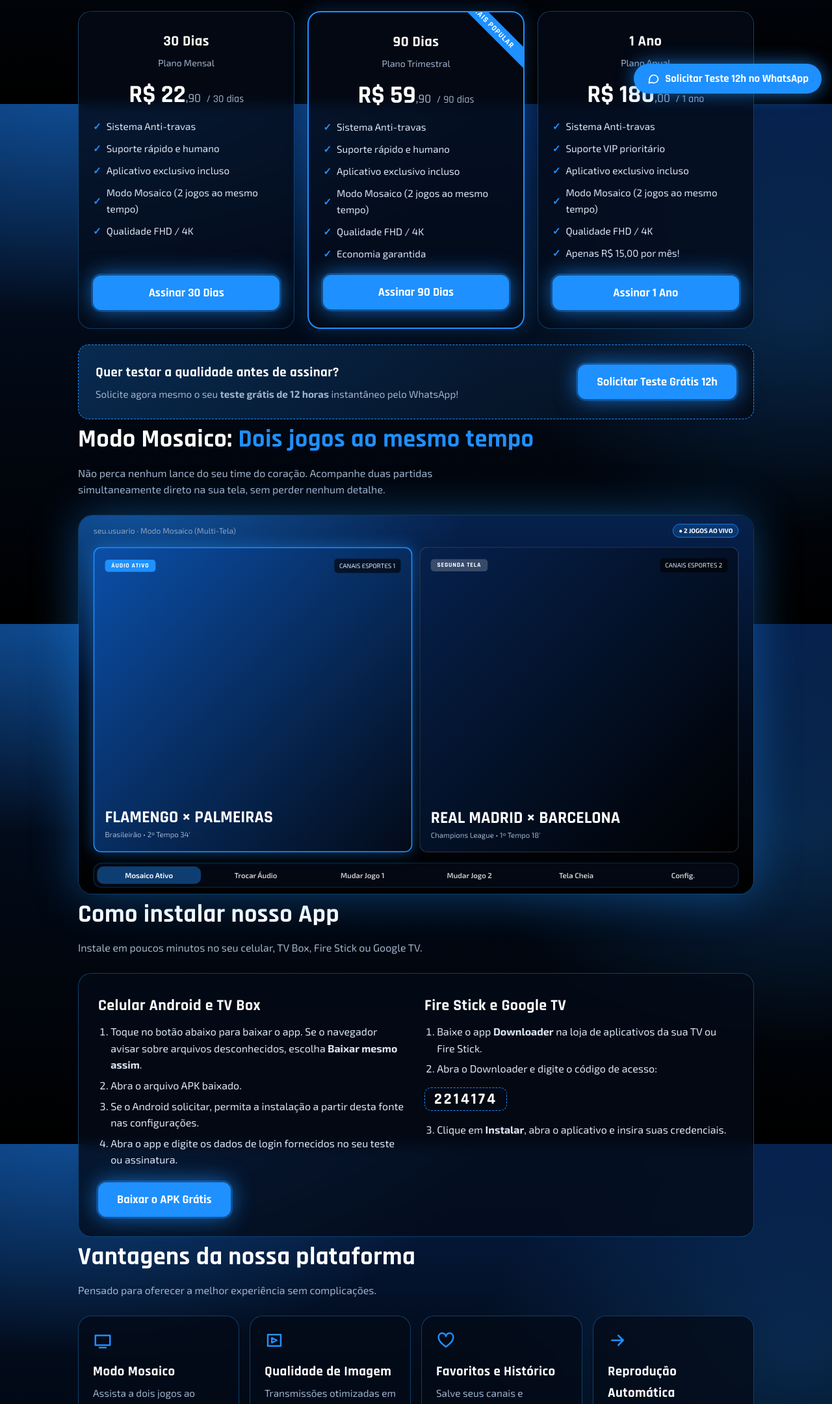
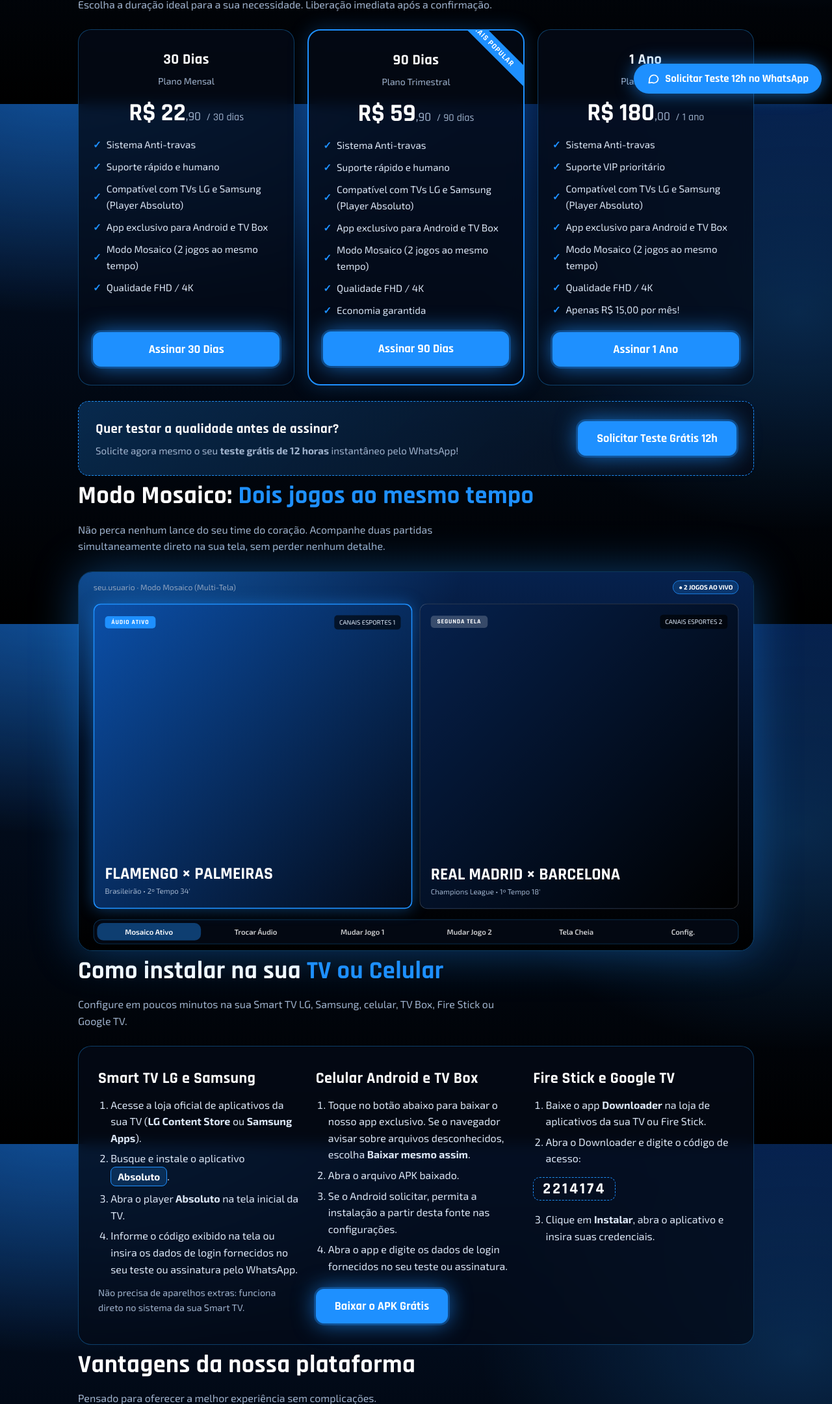
Before and after one commit to nextgentvrs/nextgen.tv, a plain HTML site: page index.html in a window 1280 px wide. Shown: the part 640-2800 px from the top of the page at 65% size. Drawn offline with Linux system fonts and the light colour scheme.

Commit message:
Update index.html

```diff
--- a/index.html
+++ b/index.html
@@ -57,11 +57,12 @@ h2{font-size:clamp(1.7rem,4vw,2.4rem);margin:0 0 8px}
 .nv span.on{background:rgba(30,144,255,.4);opacity:1}
 
 /* Baixar */
-.dl{padding:30px;display:grid;gap:26px;grid-template-columns:repeat(auto-fit,minmax(min(280px,100%),1fr))}
+.dl{padding:30px;display:grid;gap:26px;grid-template-columns:repeat(auto-fit,minmax(min(260px,100%),1fr))}
 .dl h3{margin:0 0 8px;font-size:1.5rem}
 ol{margin:0;padding-left:1.2rem;color:#dbe6f5}li{margin:6px 0}
 .note{color:var(--mut);font-size:.9rem;margin-top:12px}
 .code{display:inline-block;padding:2px 14px;border-radius:10px;border:1px dashed var(--ac);font:700 1.5rem Rajdhani,sans-serif;letter-spacing:3px;color:#fff}
+.app-tag{display:inline-block;padding:2px 10px;border-radius:8px;background:rgba(30,144,255,.2);border:1px solid var(--ac);color:#fff;font-weight:700;font-size:.95rem}
 .grid{display:grid;grid-template-columns:repeat(auto-fit,minmax(min(240px,100%),1fr));gap:16px}
 .c{padding:22px}
 .c h3{margin:10px 0 4px;font-size:1.3rem}.c p{margin:0;color:var(--mut);font-size:.96rem}
@@ -100,7 +101,7 @@ footer a{color:#cfe6ff}
 <section class="w hero">
   <span class="pill">⚡ Teste Grátis de 12 Horas sem Compromisso</span>
   <h1>Assista ao melhor conteúdo <span class="ac">sem travamentos.</span></h1>
-  <p>Escolha o plano ideal para você com sistema anti-travas, suporte rápido e humano, e aplicativo exclusivo pronto para Android, Google TV e Fire Stick.</p>
+  <p>Escolha o plano ideal para você com sistema anti-travas, suporte rápido e humano, e compatibilidade total com Smart TVs LG e Samsung (via player Absoluto), Android, Google TV e Fire Stick.</p>
   <div class="btns">
     <a class="btn pri so-site" href="https://wa.me/5551982218563?text=Ol%C3%A1!%20Gostaria%20de%20solicitar%20um%20teste%20gr%C3%A1tis%20de%2012%20horas." target="_blank" rel="noopener">
       <svg width="20" height="20" viewBox="0 0 24 24" fill="none" stroke="#fff" stroke-width="2.2" stroke-linecap="round" stroke-linejoin="round"><path d="M21 12a8 8 0 0 1-11.7 7L4 20l1.1-5A8 8 0 1 1 21 12z"/></svg>
@@ -108,7 +109,15 @@ footer a{color:#cfe6ff}
     </a>
     <a class="btn so-site" href="#planos">Ver Planos</a>
   </div>
-  <div class="badges"><span>Android</span><span>Google TV</span><span>Fire Stick</span><span>TV Box</span><span>Suporte 24h</span></div>
+  <div class="badges">
+    <span>Smart TV LG</span>
+    <span>Smart TV Samsung</span>
+    <span>Android</span>
+    <span>Google TV</span>
+    <span>Fire Stick</span>
+    <span>TV Box</span>
+    <span>Suporte 24h</span>
+  </div>
 </section>
 
 <!-- SEÇÃO DE PLANOS (DESTAQUE PRINCIPAL) -->
@@ -125,7 +134,8 @@ footer a{color:#cfe6ff}
         <ul class="plan-features">
           <li>Sistema Anti-travas</li>
           <li>Suporte rápido e humano</li>
-          <li>Aplicativo exclusivo incluso</li>
+          <li>Compatível com TVs LG e Samsung (Player Absoluto)</li>
+          <li>App exclusivo para Android e TV Box</li>
           <li>Modo Mosaico (2 jogos ao mesmo tempo)</li>
           <li>Qualidade FHD / 4K</li>
         </ul>
@@ -142,7 +152,8 @@ footer a{color:#cfe6ff}
         <ul class="plan-features">
           <li>Sistema Anti-travas</li>
           <li>Suporte rápido e humano</li>
-          <li>Aplicativo exclusivo incluso</li>
+          <li>Compatível com TVs LG e Samsung (Player Absoluto)</li>
+          <li>App exclusivo para Android e TV Box</li>
           <li>Modo Mosaico (2 jogos ao mesmo tempo)</li>
           <li>Qualidade FHD / 4K</li>
           <li>Economia garantida</li>
@@ -159,7 +170,8 @@ footer a{color:#cfe6ff}
         <ul class="plan-features">
           <li>Sistema Anti-travas</li>
           <li>Suporte VIP prioritário</li>
-          <li>Aplicativo exclusivo incluso</li>
+          <li>Compatível com TVs LG e Samsung (Player Absoluto)</li>
+          <li>App exclusivo para Android e TV Box</li>
           <li>Modo Mosaico (2 jogos ao mesmo tempo)</li>
           <li>Qualidade FHD / 4K</li>
           <li>Apenas R$ 15,00 por mês!</li>
@@ -237,13 +249,23 @@ footer a{color:#cfe6ff}
 
 <!-- SEÇÃO DE DOWNLOAD E INSTALAÇÃO -->
 <section id="baixar" class="w so-site">
-  <h2>Como instalar nosso App</h2>
-  <p class="sub">Instale em poucos minutos no seu celular, TV Box, Fire Stick ou Google TV.</p>
+  <h2>Como instalar na sua <span class="ac">TV ou Celular</span></h2>
+  <p class="sub">Configure em poucos minutos na sua Smart TV LG, Samsung, celular, TV Box, Fire Stick ou Google TV.</p>
   <div class="gl dl">
+    <div>
+      <h3>Smart TV LG e Samsung</h3>
+      <ol>
+        <li>Acesse a loja oficial de aplicativos da sua TV (<b>LG Content Store</b> ou <b>Samsung Apps</b>).</li>
+        <li>Busque e instale o aplicativo <span class="app-tag">Absoluto</span>.</li>
+        <li>Abra o player <b>Absoluto</b> na tela inicial da TV.</li>
+        <li>Informe o código exibido na tela ou insira os dados de login fornecidos no seu teste ou assinatura pelo WhatsApp.</li>
+      </ol>
+      <p class="note">Não precisa de aparelhos extras: funciona direto no sistema da sua Smart TV.</p>
+    </div>
     <div>
       <h3>Celular Android e TV Box</h3>
       <ol>
-        <li>Toque no botão abaixo para baixar o app. Se o navegador avisar sobre arquivos desconhecidos, escolha <b>Baixar mesmo assim</b>.</li>
+        <li>Toque no botão abaixo para baixar o nosso app exclusivo. Se o navegador avisar sobre arquivos desconhecidos, escolha <b>Baixar mesmo assim</b>.</li>
         <li>Abra o arquivo APK baixado.</li>
         <li>Se o Android solicitar, permita a instalação a partir desta fonte nas configurações.</li>
         <li>Abra o app e digite os dados de login fornecidos no seu teste ou assinatura.</li>
@@ -274,7 +296,7 @@ footer a{color:#cfe6ff}
     <div class="gl c"><svg viewBox="0 0 24 24" aria-hidden="true"><path d="M12 20S3 14 3 8.5A4.5 4.5 0 0 1 12 7a4.5 4.5 0 0 1 9 1.5C21 14 12 20 12 20z"/></svg><h3>Favoritos e Histórico</h3><p>Salve seus canais e conteúdos preferidos com um clique.</p></div>
     <div class="gl c"><svg viewBox="0 0 24 24" aria-hidden="true"><path d="M5 12h14M13 6l6 6-6 6"/></svg><h3>Reprodução Automática</h3><p>Maratone suas séries sem precisar trocar de episódio manualmente.</p></div>
     <div class="gl c"><svg viewBox="0 0 24 24" aria-hidden="true"><circle cx="12" cy="12" r="9"/><path d="M12 8v4l3 2"/></svg><h3>Atendimento Ágil</h3><p>Suporte pronto para te atender diretamente no WhatsApp.</p></div>
-    <div class="gl c"><svg viewBox="0 0 24 24" aria-hidden="true"><rect x="5" y="11" width="14" height="9" rx="2"/><path d="M8 11V8a4 4 0 0 1 8 0v3"/></svg><h3>Multiplataforma</h3><p>Assista em smart TVs, TV Box, Fire Stick, celulares e tablets.</p></div>
+    <div class="gl c"><svg viewBox="0 0 24 24" aria-hidden="true"><rect x="5" y="11" width="14" height="9" rx="2"/><path d="M8 11V8a4 4 0 0 1 8 0v3"/></svg><h3>Multiplataforma</h3><p>Assista direto em Smart TVs LG e Samsung (Player Absoluto), TV Box, Fire Stick e celulares.</p></div>
   </div>
 </section>
 
@@ -294,8 +316,9 @@ footer a{color:#cfe6ff}
 <section id="perguntas" class="w">
   <h2>Perguntas frequentes</h2>
   <div style="max-width:780px;margin-top:20px">
+    <details class="gl"><summary>Funciona direto na minha Smart TV LG ou Samsung?</summary><p>Sim! Para Smart TVs LG (webOS) e Samsung (Tizen), basta baixar o player <b>Absoluto</b> diretamente na loja oficial de aplicativos da sua TV e inserir os dados do seu teste ou assinatura.</p></details>
     <details class="gl"><summary>Como funciona o modo mosaico para ver dois jogos?</summary><p>Com o nosso player, você pode dividir a tela em duas partes para acompanhar duas partidas simultaneamente. É possível alternar o áudio de qual jogo deseja ouvir de forma simples pelo controle remoto.</p></details>
-    <details class="gl"><summary>Como funciona o teste grátis de 12 horas?</summary><p>Você clica no botão de teste grátis, nos chama no WhatsApp e enviaremos um acesso temporário de 12 horas para você testar todos os conteúdos, incluindo o mosaico e a estabilidade antes de contratar.</p></details>
+    <details class="gl"><summary>Como funciona o teste grátis de 12 horas?</summary><p>Você clica no botão de teste grátis, nos chama no WhatsApp e enviaremos um acesso temporário de 12 horas para você testar todos os conteúdos, incluindo a estabilidade antes de contratar.</p></details>
     <details class="gl"><summary>Quais são as formas de pagamento?</summary><p>Aceitamos Pix e Cartão de Crédito. A liberação é feita imediatamente após a validação.</p></details>
     <details class="gl"><summary>Preciso de fidelidade ou contrato?</summary><p>Não. Todos os nossos planos são pré-pagos sem nenhuma fidelidade ou multa. Você renova apenas quando quiser.</p></details>
   </div>
```
